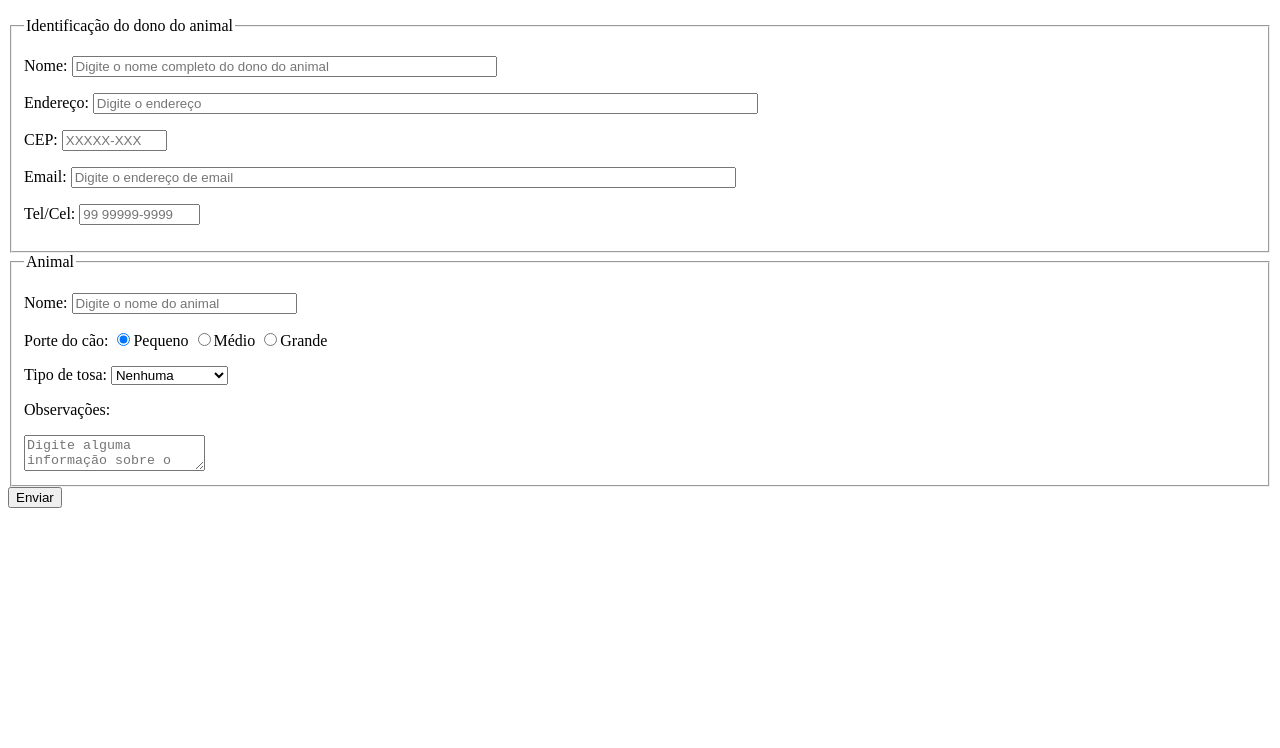
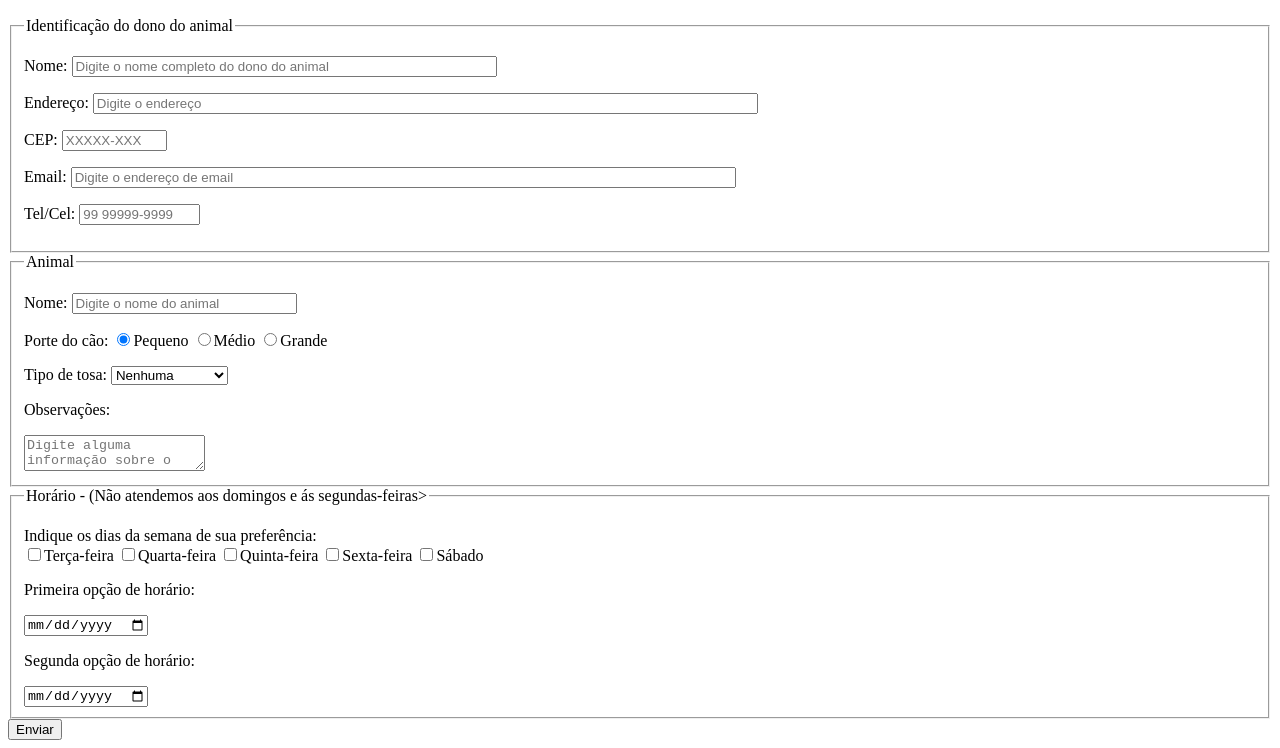
Before and after one commit to anacarolinaluizsantos/html5css3Livrocap02, a plain HTML site: page banho-e-tosa.html in a window 1280 px wide. Shown: the part 136-884 px from the top of the page. Before the commit the page ends 800 px from the top, so only its background shows below. Drawn offline with Linux system fonts and the light colour scheme.

Commit message:
Campos de formulário e link para babho e tosa

```diff
--- a/banho-e-tosa.html
+++ b/banho-e-tosa.html
@@ -54,6 +54,22 @@
             <textarea name="q_obs" id="q_obs" placeholder="Digite alguma informação sobre o animal
             se necessário"></textarea>
         </fieldset>
+        <fieldset id="ident_marcacao">
+         <legend>Horário - (Não atendemos aos domingos e ás segundas-feiras>
+         </legend>
+         <p>Indique os dias da semana de sua preferência:<br>
+         <input type="checkbox" name="semana" value="idterca">Terça-feira
+         <input type="checkbox" name="semana" value="idquarta">Quarta-feira
+         <input type="checkbox" name="semana" value="idquinta">Quinta-feira
+         <input type="checkbox" name="semana" value="idsexta">Sexta-feira
+         <input type="checkbox" name="semana" value="idsabado">Sábado
+        </p>
+        <p>Primeira opção de horário:</p>
+        <input type="date" name="Pdata" id="Pdata">
+        <p>Segunda opção de horário:</p>
+        <input type="date" name="Sdata" id="Sdata">
+        </fieldset>
+
 
         <input type="submit" value="Enviar">
 
```
Also changed, not shown: index.html (+1 -0 lines).
